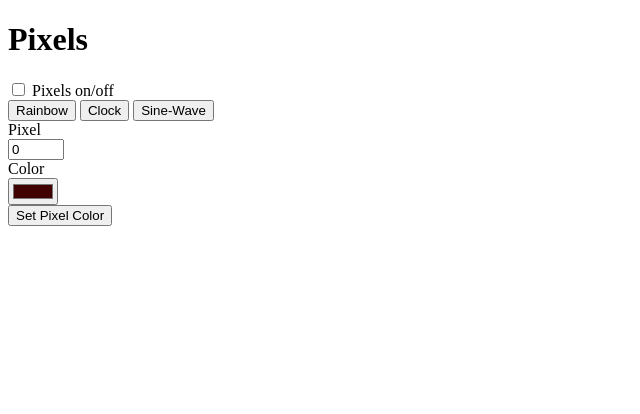
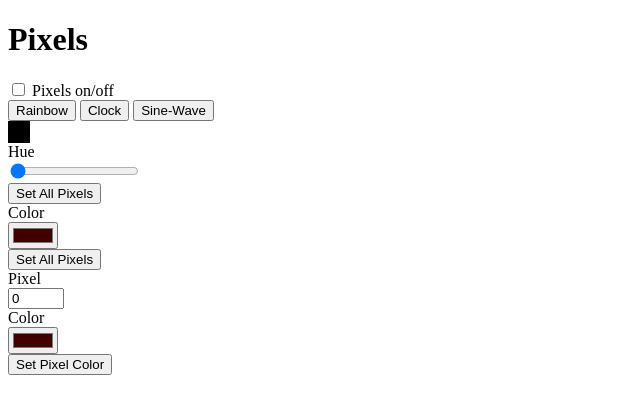
Before and after one commit to maxnoe/whiskey, a Svelte app in the folder frontend/: page / in a window 1280 px wide. Shown: the top 414 px of the page, without its empty margins (0-640 px from the left). Built offline with nearby package versions, Linux system fonts and the light colour scheme; no server answers; the HTML template or start-up script is replaced by a standard one.

Commit message:
Move color functions to own module

```diff
--- a/frontend/src/App.svelte
+++ b/frontend/src/App.svelte
@@ -1,5 +1,16 @@
 <script>
+
 import { onMount } from 'svelte';
+import { hsv2rgb, rgb2hex, hex2rgb } from './colors.js';
+
+
+let color = "#400000";
+let color_all = "#400000";
+let pixel = 0;
+let on = false;
+let hue = 0.0;
+let value = 0.5;
+
 
 async function sendCommand(cmd) {
     console.log(cmd);
@@ -19,30 +30,13 @@ function toggle(event) {
     sendCommand(cmd).then(data => console.log(data));
 }
 
-let color = "#400000";
-let pixel = 0;
-let on = false;
-
-function to_hex(integer) {
-    var str = Number(integer).toString(16);
-    return str.length == 1 ? "0" + str : str;
-};
-
-function rgb2hex(r, g, b) {
-    return "#" + to_hex(r) + to_hex(g) + to_hex(b);
+function setColor(event) {
+    const cmd = {"cmd": "set_pix", "pix": pixel, "color": hex2rgb(color)};
+    sendCommand(cmd).then(data => console.log(data));
 }
 
-function hex2rgb(hex) {
-    const r = parseInt(hex.slice(1, 3), 16);
-    const g = parseInt(hex.slice(3, 5), 16);
-    const b = parseInt(hex.slice(5, 7), 16);
-    console.log(color)
-    console.log([r, g, b]);
-    return [r, g, b];
-}
-
-function setColor(event) {
-    const cmd = {"cmd": "set_pix", "pix": pixel, "color": hex2rgb(color)};
+function setAll(event) {
+    const cmd = {"cmd": "set_all", "color": hex2rgb(color_all)};
     sendCommand(cmd).then(data => console.log(data));
 }
 
@@ -83,6 +77,36 @@ onMount(async () => {
 
     <button type="button" on:click={sine} class="btn btn-primary">Sine-Wave</button>
 
+    <div id="test" style="display: block; height: 20px; width: 20px; background-color: black; border: solid 1px black;">
+    </div>
+
+
+    <form on:submit|preventDefault={setAll} class="form form-inline">
+      <div class="row">
+        <label class="col-auto col-form-label" for="color">Hue</label>
+        <div class="col col-2">
+          <input class="form-control" style="background-color: {rgb2hex(hsv2rgb(hue, 1.0, 1.0))};" bind:value={hue} type="range" on:change={console.log(hue)} id="hue" min="0.0" max="1.0" step="{1/255}">
+        </div>
+
+        <div class="col-auto">
+          <button type="submit" class="btn btn-primary">Set All Pixels</button>
+        </div>
+      </div>
+    </form>
+
+    <form on:submit|preventDefault={setAll} class="form form-inline">
+      <div class="row">
+        <label class="col-auto col-form-label" for="color">Color</label>
+        <div class="col col-2">
+          <input class="form-control" bind:value={color_all} type="color" id="color">
+        </div>
+
+        <div class="col-auto">
+          <button type="submit" class="btn btn-primary">Set All Pixels</button>
+        </div>
+      </div>
+    </form>
+
     <form on:submit|preventDefault={setColor} class="form form-inline">
       <div class="row">
         <label class="col-auto col-form-label" for="pixel">Pixel</label>
@@ -99,7 +123,6 @@ onMount(async () => {
           <button type="submit" class="btn btn-primary">Set Pixel Color</button>
         </div>
       </div>
-
     </form>
 
 </main>
--- /dev/null
+++ b/frontend/src/colors.js
@@ -0,0 +1,50 @@
+export function to_hex(integer) {
+    var str = Number(integer).toString(16);
+    return str.length == 1 ? "0" + str : str;
+}
+
+export function rgb2hex(r, g, b) {
+    if (arguments.length == 1) {
+        g = r[1];
+        b = r[2];
+        r = r[0];
+    }
+    return "#" + to_hex(r) + to_hex(g) + to_hex(b);
+}
+
+export function hsv2rgb(h, s, v) {
+    if (arguments.length == 1) {
+        s = h[1];
+        v = h[2];
+        h = h[0];
+    }
+
+    h = h / (1/6);
+    let c = s * v;
+    let x = c * (1 - Math.abs(h % 2 - 1));
+
+    c = Math.floor(255 * c)
+    x = Math.floor(255 * x)
+
+    let r = 0;
+    let g = 0;
+    let b = 0;
+
+    switch (Math.floor(h) % 6) {
+        case 0: r = c; g = x; break;
+        case 1: r = x; g = c; break;
+        case 2: g = c; b = x; break;
+        case 3: g = x; b = c; break;
+        case 4: r = x; b = c; break;
+        case 5: r = c; b = x; break;
+    }
+
+    return [r, g, b]
+}
+
+export function hex2rgb(hex) {
+    const r = parseInt(hex.slice(1, 3), 16);
+    const g = parseInt(hex.slice(3, 5), 16);
+    const b = parseInt(hex.slice(5, 7), 16);
+    return [r, g, b];
+}
```
